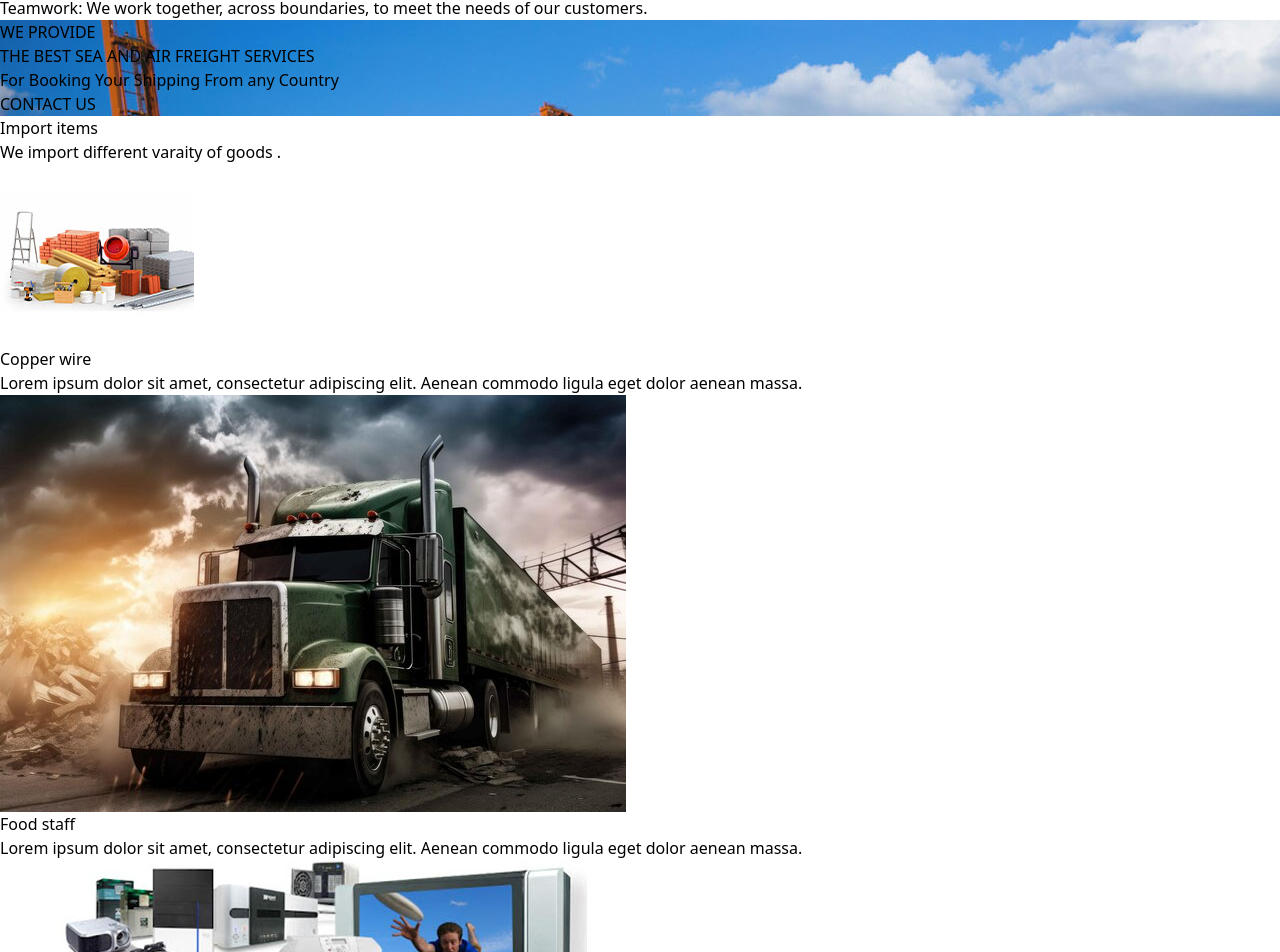
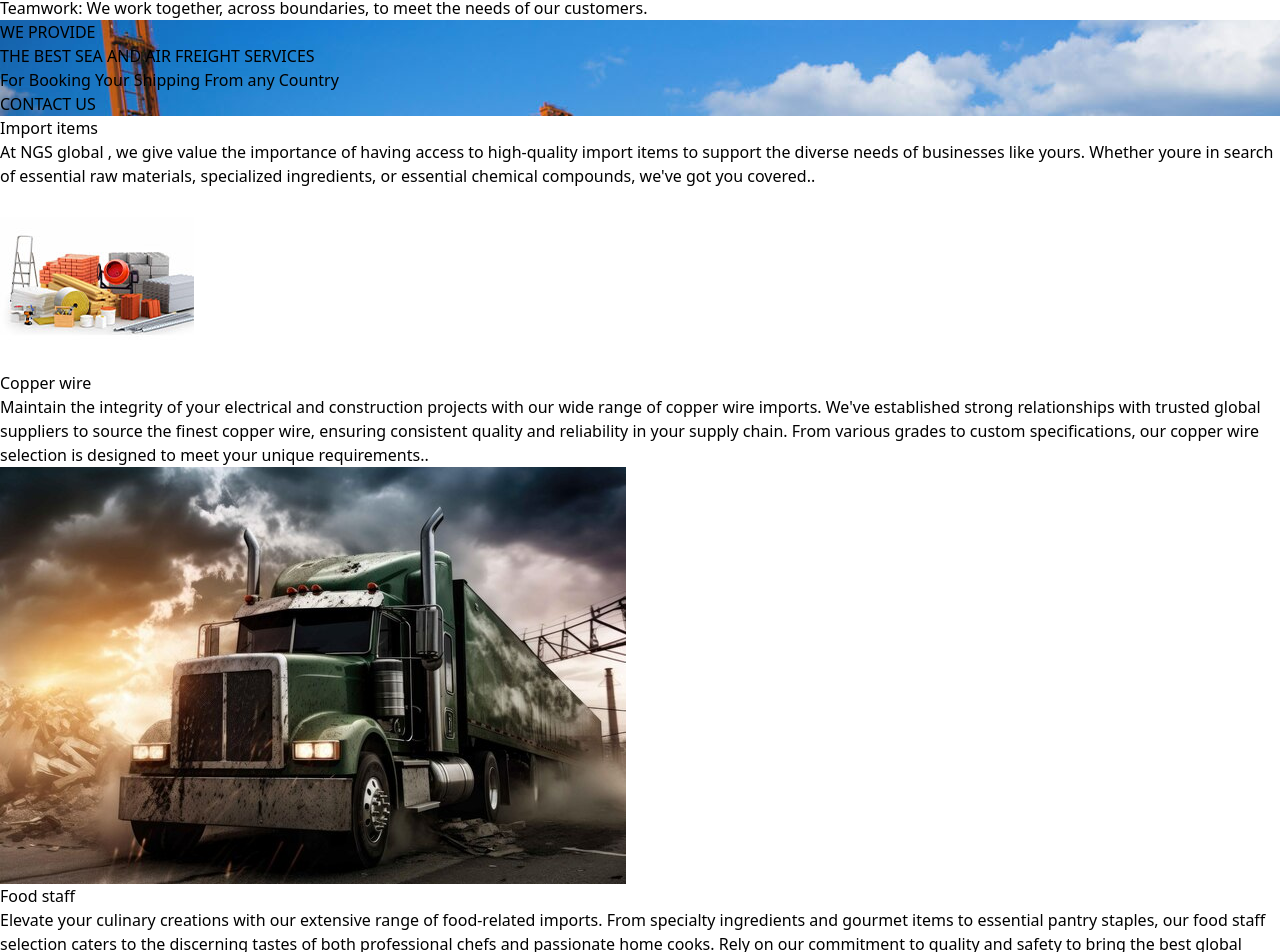
Before and after one commit to Mulubrhan1511/Ngsglobal, a React (Vite) app in the folder front/: page / in a window 1280 px wide. Shown: the part 2574-3526 px from the top of the page. Built offline with nearby package versions, Linux system fonts and the light colour scheme.

Commit message:
cHANGEd all export item text

```diff
--- a/front/src/Components/BlogPosts/BlogPosts.jsx
+++ b/front/src/Components/BlogPosts/BlogPosts.jsx
@@ -7,19 +7,19 @@ import img3 from "../../assets/BlogPosts/plane_image.jpg";
 const blogPosts = [
   {
     title: "Copper wire",
-    description: "Lorem ipsum dolor sit amet, consectetur adipiscing elit. Aenean commodo ligula eget dolor aenean massa.",
+    description: "Maintain the integrity of your electrical and construction projects with our wide range of copper wire imports. We've established strong relationships with trusted global suppliers to source the finest copper wire, ensuring consistent quality and reliability in your supply chain. From various grades to custom specifications, our copper wire selection is designed to meet your unique requirements..",
     image: img1,
     link: "#"
   },
   {
     title: "Food staff",
-    description: "Lorem ipsum dolor sit amet, consectetur adipiscing elit. Aenean commodo ligula eget dolor aenean massa.",
+    description: "Elevate your culinary creations with our extensive range of food-related imports. From specialty ingredients and gourmet items to essential pantry staples, our food staff selection caters to the discerning tastes of both professional chefs and passionate home cooks. Rely on our commitment to quality and safety to bring the best global flavors to your kitchen.",
     image: img2,
     link: "#"
   },
   {
     title: "Chemicals",
-    description: "Lorem ipsum dolor sit amet, consectetur adipiscing elit. Aenean commodo ligula eget dolor aenean massa.",
+    description: "Streamline your chemical-based operations with our diverse selection of imported compounds and formulations. Whether you require specialized solvents, catalysts, or other essential chemicals, our team is dedicated to providing you with the products you need, backed by exceptional customer service and technical support. Trust us to be your reliable partner in the chemical industry.",
     image: img3,
     link: "#"
   }
@@ -29,7 +29,7 @@ const BlogPosts = () => {
   return (
     <div className="text-center p-8 bg-white">
       <h2 className="text-3xl font-semibold mb-4">Import items</h2>
-      <p className="mb-8 text-gray-600">We import different varaity of goods .</p>
+      <p className="mb-8 text-gray-600">At NGS global , we give value the importance of having access to high-quality import items to support the diverse needs of businesses like yours. Whether youre in search of essential raw materials, specialized ingredients, or essential chemical compounds, we've got you covered..</p>
       <div className="flex flex-wrap justify-center gap-8">
         {blogPosts.map((post, index) => (
           <div className="max-w-sm bg-white border border-gray-200 rounded-lg shadow-md overflow-hidden" key={index}>
```
